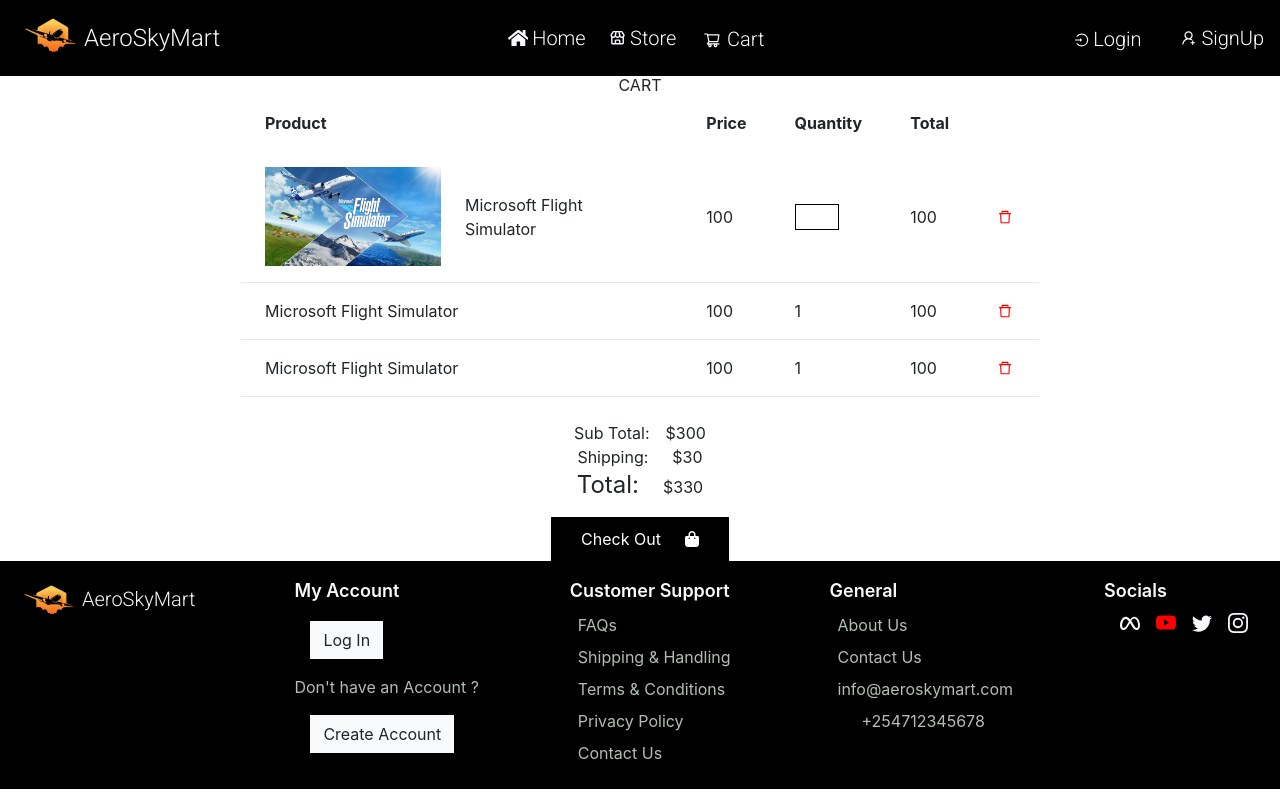
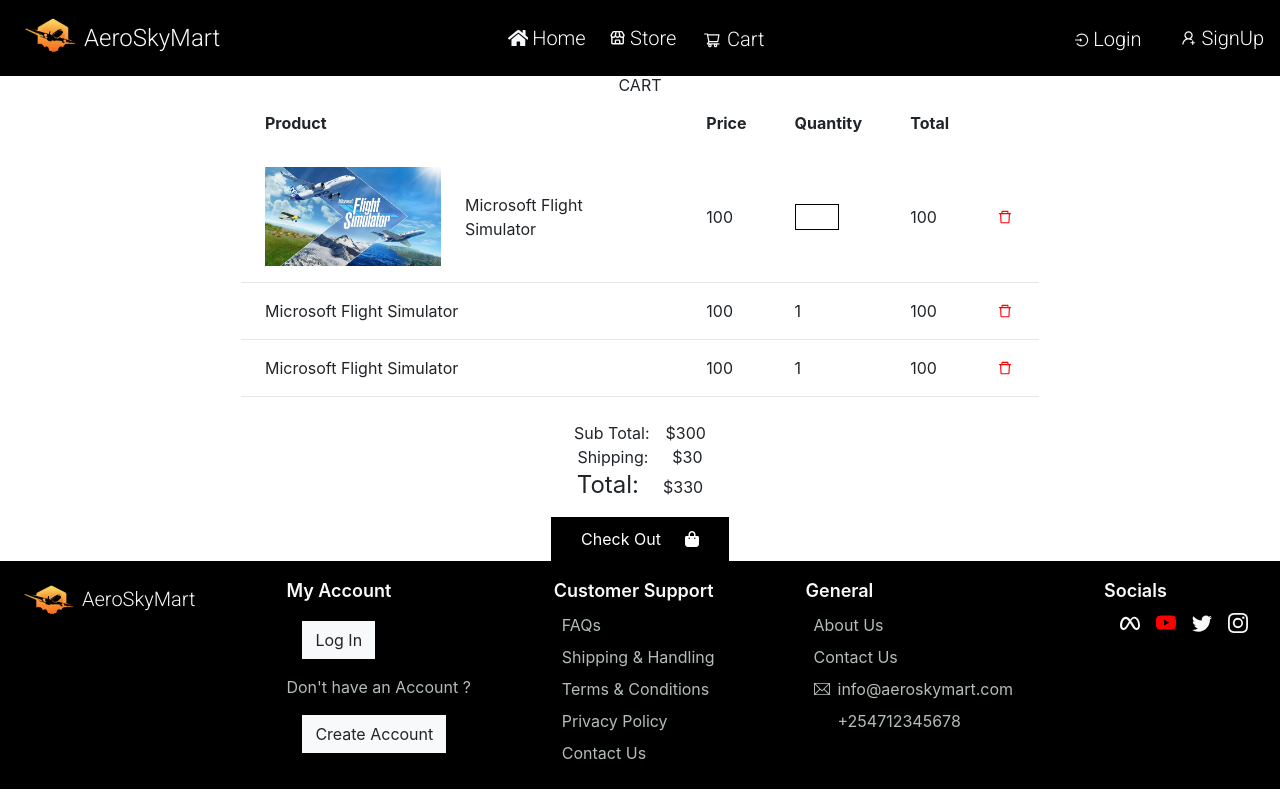
Before and after one commit to Osorabrian/AeroSkyMart, a React (Create React App) app: page /cart in a window 1280 px wide. Built offline with nearby package versions, Linux system fonts and the light colour scheme; some icons are missing.

Commit message:
format general section of footer

```diff
--- a/src/Components/Footer/General.js
+++ b/src/Components/Footer/General.js
@@ -19,10 +19,10 @@ export default function General(){
                     <Link to='/contact'>Contact Us</Link>
                 </li>
 
-                {/* <li className="flex m-2">
-                    <TfiEmail className="my-auto"/> */}
-                    <a href='mailto:thorabrian@gmail.com' className="my-auto ms-2">info@aeroskymart.com</a>
-                {/* </li> */}
+                <a href='mailto:thorabrian@gmail.com' className="flex m-2">
+                    <TfiEmail className="my-auto"/>
+                    <span className="ms-2">info@aeroskymart.com</span>
+                </a>
 
                 <a href="tel:+254746451952" className="flex m-2">
                     <PiPhoneCallThin className="my-auto"/>
```
